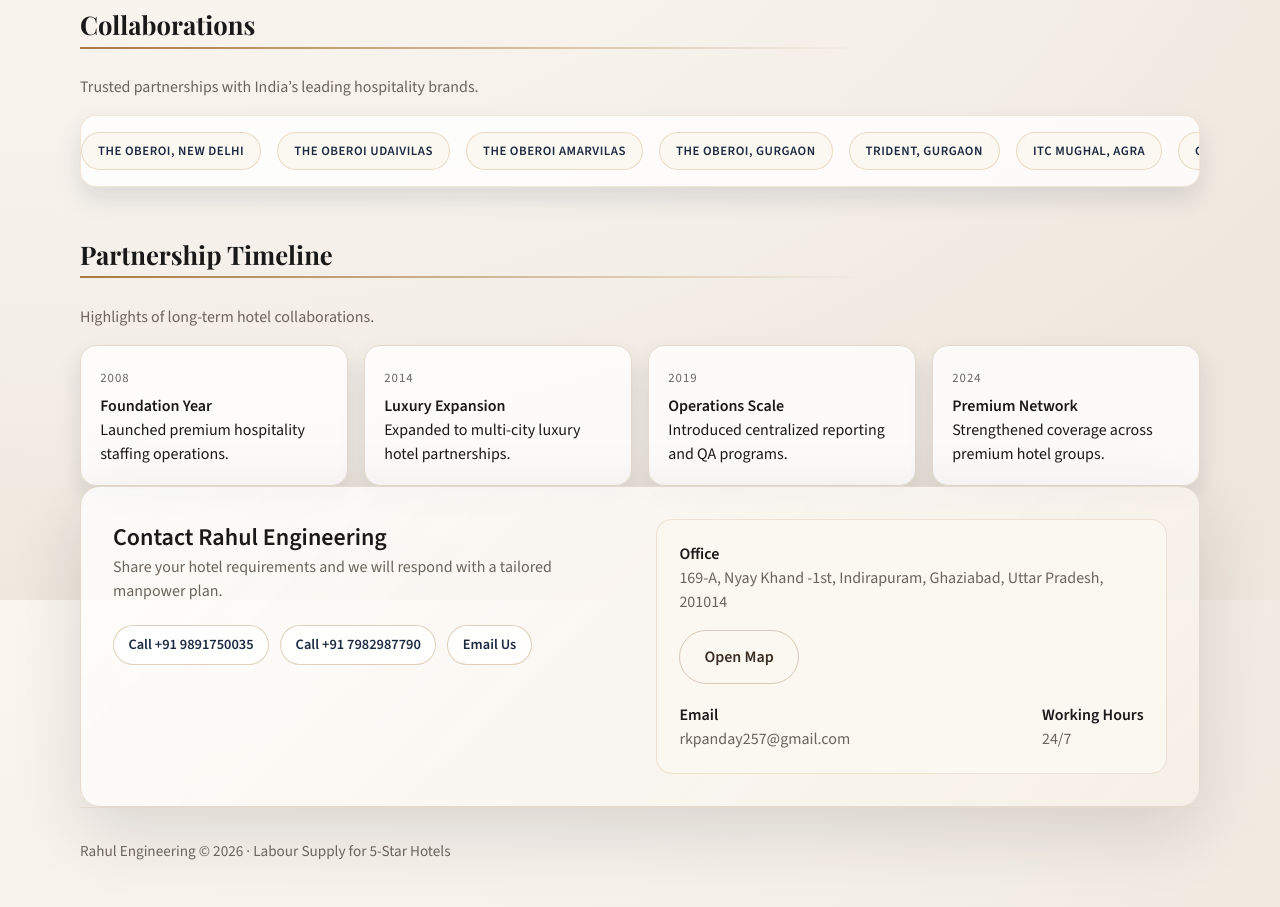
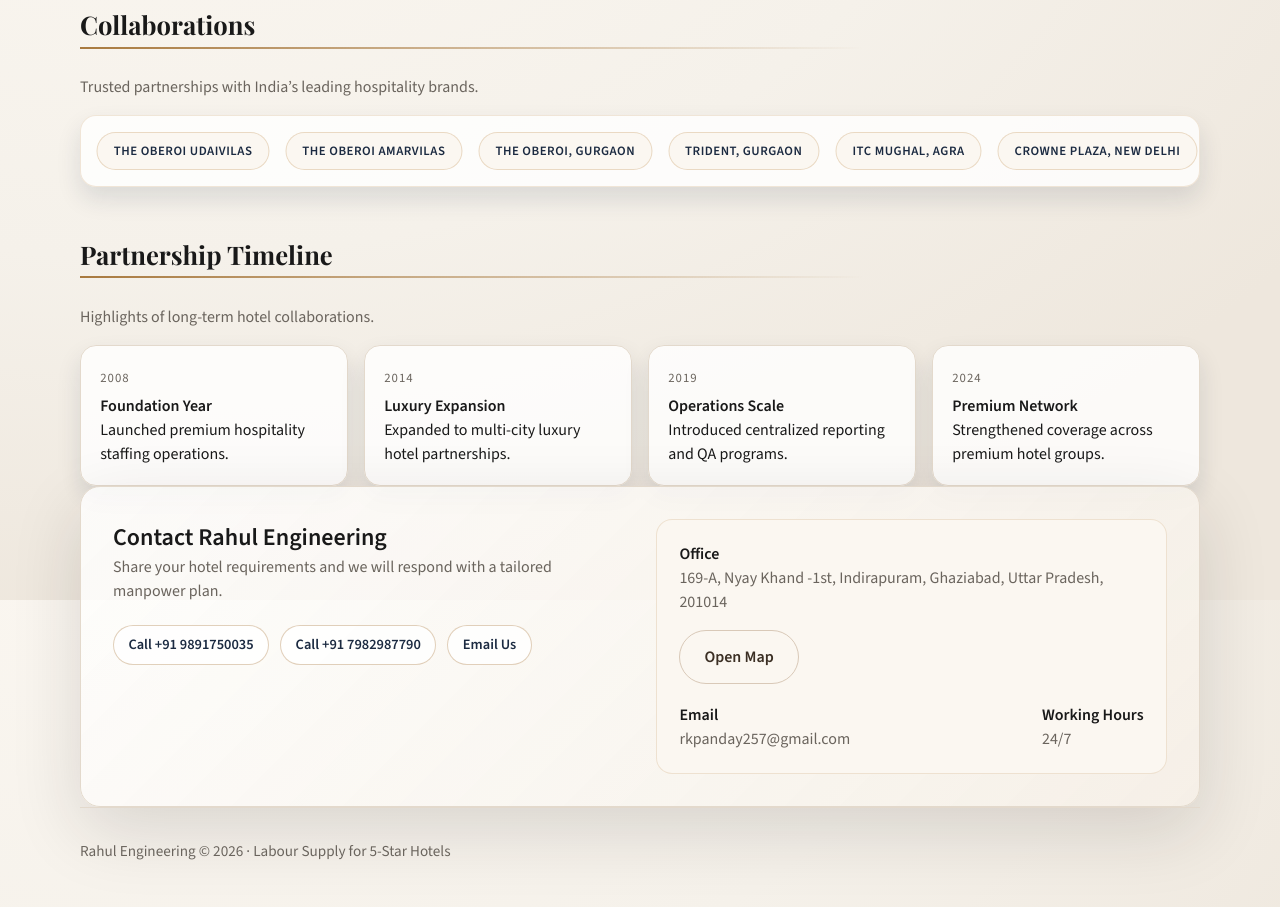
Before and after one commit to rahullpandey/rahul-engineering, a Next.js app: page / in a window 1280 px wide. Shown: the part 2600-3507 px from the top of the page. Built offline with nearby package versions, Linux system fonts and the light colour scheme; no server answers; the database is empty.

Commit message:
Enable auto scroll with manual control on collaborations

```diff
--- a/app/globals.css
+++ b/app/globals.css
@@ -445,12 +445,25 @@ textarea {
 }
 
 .logo-track {
-  animation: none;
+  animation: logo-scroll 28s linear infinite;
   width: max-content;
 }
 
 .logo-pill {
   scroll-snap-align: start;
+}
+
+.logo-slider:hover .logo-track {
+  animation-play-state: paused;
+}
+
+@keyframes logo-scroll {
+  0% {
+    transform: translateX(0);
+  }
+  100% {
+    transform: translateX(-40%);
+  }
 }
 
 .logo-tile {
```
